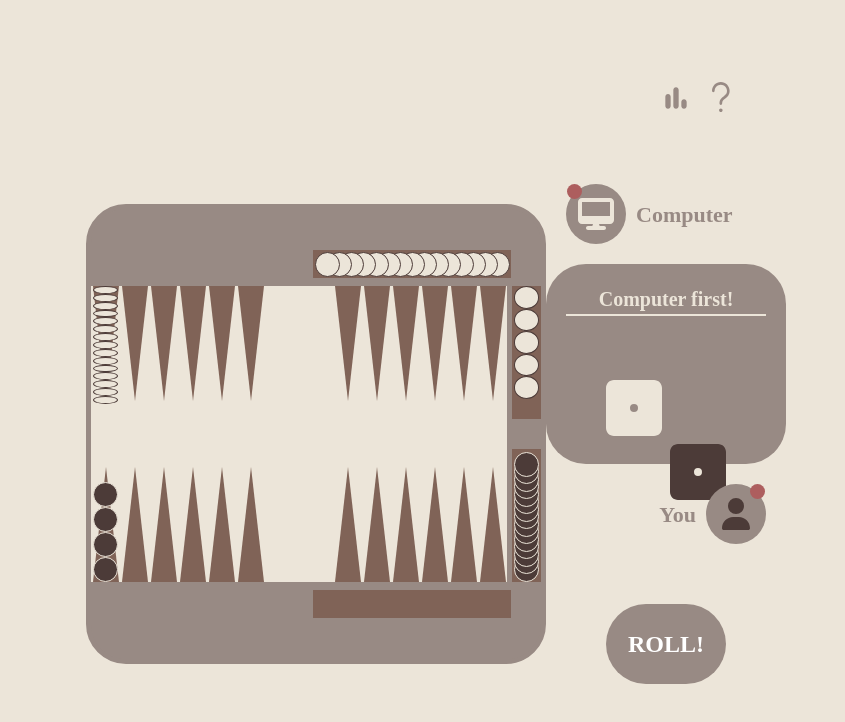
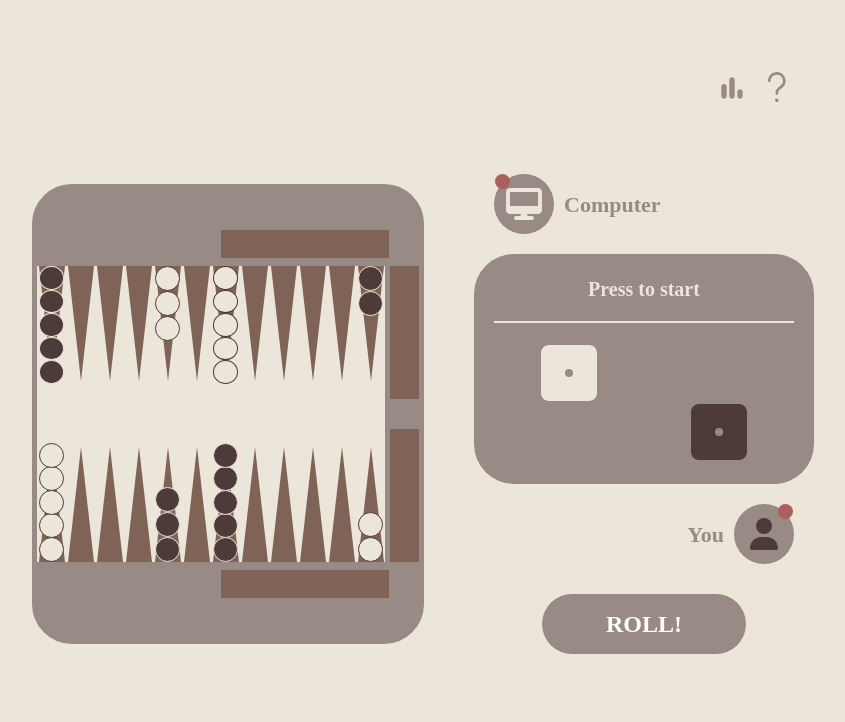
Before and after one commit to eujin-shin/Backgammon-JS, a Next.js app: page / in a window 1280 px wide. Shown: the top 722 px of the page, without its empty margins (239-1084 px from the left). Built offline with nearby package versions, Linux system fonts and the light colour scheme.

Commit message:
feat: modify desktop UI

```diff
--- a/src/app/globals.css
+++ b/src/app/globals.css
@@ -30,8 +30,8 @@ body {
 
 @media screen and (min-width: 900px) {
   body {
-    width: 800px;
+    width: 900px;
     height: 90%;
-    padding: 50px;
+    padding: 40px;
   }
 }
--- a/src/components/Board.tsx
+++ b/src/components/Board.tsx
@@ -48,43 +48,43 @@ export default function Board() {
 
   return (
     <Container onClick={handlePlay}>
-      <FinishSpace owner="com" count={15} />
+      <FinishSpace owner="com" count={0} />
       <HalfDiv style={{ borderTopWidth: "5px" }}>
         <QuarterDiv id="second">
-          <UpSpace count={15} owner="com" />
+          <UpSpace count={5} owner="user" />
+          <UpSpace count={0} />
+          <UpSpace count={0} />
+          <UpSpace count={0} />
+          <UpSpace count={3} owner="com" />
+          <UpSpace count={0} />
+        </QuarterDiv>
+        <QuarterDiv id="first">
+          <UpSpace count={5} owner="com" />
           <UpSpace count={0} />
           <UpSpace count={0} />
           <UpSpace count={0} />
           <UpSpace count={0} />
-          <UpSpace count={0} />
-        </QuarterDiv>
-        <QuarterDiv id="first">
-          <UpSpace count={0} />
-          <UpSpace count={0} />
-          <UpSpace count={0} />
-          <UpSpace count={0} />
-          <UpSpace count={0} />
-          <UpSpace count={0} />
-          <StartSpace owner="com" count={5} />
+          <UpSpace count={2} owner="user" />
+          <StartSpace owner="com" count={0} />
         </QuarterDiv>
       </HalfDiv>
       <HalfDiv style={{ borderBottomWidth: "5px" }}>
         <QuarterDiv>
-          <DownSpace count={4} />
+          <DownSpace count={5} owner="com" />
+          <DownSpace count={0} />
+          <DownSpace count={0} />
+          <DownSpace count={0} />
+          <DownSpace count={3} owner="user" />
+          <DownSpace count={0} />
+        </QuarterDiv>
+        <QuarterDiv>
+          <DownSpace count={5} owner="user" />
           <DownSpace count={0} />
           <DownSpace count={0} />
           <DownSpace count={0} />
           <DownSpace count={0} />
-          <DownSpace count={0} />
-        </QuarterDiv>
-        <QuarterDiv>
-          <DownSpace count={0} />
-          <DownSpace count={0} />
-          <DownSpace count={0} />
-          <DownSpace count={0} />
-          <DownSpace count={0} />
-          <DownSpace count={0} />
-          <StartSpace owner="user" count={15} />
+          <DownSpace count={2} owner="com" />
+          <StartSpace owner="user" count={0} />
         </QuarterDiv>
       </HalfDiv>
       <FinishSpace owner="user" count={0} />
--- a/src/components/Dice.tsx
+++ b/src/components/Dice.tsx
@@ -34,23 +34,26 @@ const Container = styled.div`
 
   width: 100%;
   height: 200px;
+
+  @media screen and (min-width: 900px) {
+    height: 230px;
+  }
 `;
 
 const RollDiv = styled.div`
   display: flex;
   flex-direction: row;
+
   justify-content: space-around;
   width: 100%;
   height: 65%;
 
   @media screen and (min-width: 900px) {
-    flex-direction: column;
+    /* flex-direction: column; */
     justify-content: space-around;
-    width: 200px;
-    height: 200px;
-    padding-top: 30%;
-    padding-bottom: 30%;
-    padding-inline: 20%;
+    width: 300px;
+    /* padding-top: 30%;
+    padding-bottom: 30%; */
   }
 `;
 
@@ -76,7 +79,7 @@ export default function Dice({ diceA, diceB, onClick }: DiceProps) {
           fontSize: 20,
         }}
       >
-        Computer first!
+        Press to start
       </span>
       <hr style={{ borderWidth: 1, borderColor: B_LIGHT, width: "100%" }} />
       <RollDiv>
--- a/src/components/Spaces.tsx
+++ b/src/components/Spaces.tsx
@@ -106,7 +106,7 @@ export function DownSpace({ owner, count }: SpaceProps) {
     <DownDiv>
       <DownBack />
       {[...Array(count)].map((v, index) => (
-        <Marker owner="user" key={index} style={{ bottom: 0 }} />
+        <Marker owner={owner} key={index} style={{ bottom: 0 }} />
       ))}
     </DownDiv>
   );
--- a/src/components/Turn.tsx
+++ b/src/components/Turn.tsx
@@ -15,6 +15,7 @@ const PlayWrapper = styled.div`
   width: 100%;
 
   @media screen and (min-width: 900px) {
+    margin-left: 50px;
   }
 `;
 
@@ -25,10 +26,10 @@ const RollButton = styled.div`
   justify-content: center;
   background-color: var(--color-normal);
   border-radius: 40px;
-  margin-top: 60px;
+  margin-top: 30px;
 
-  width: 50%;
-  height: 80px;
+  width: 60%;
+  height: 60px;
 
   @media screen and (min-width: 900px) {
     display: flex;
```
